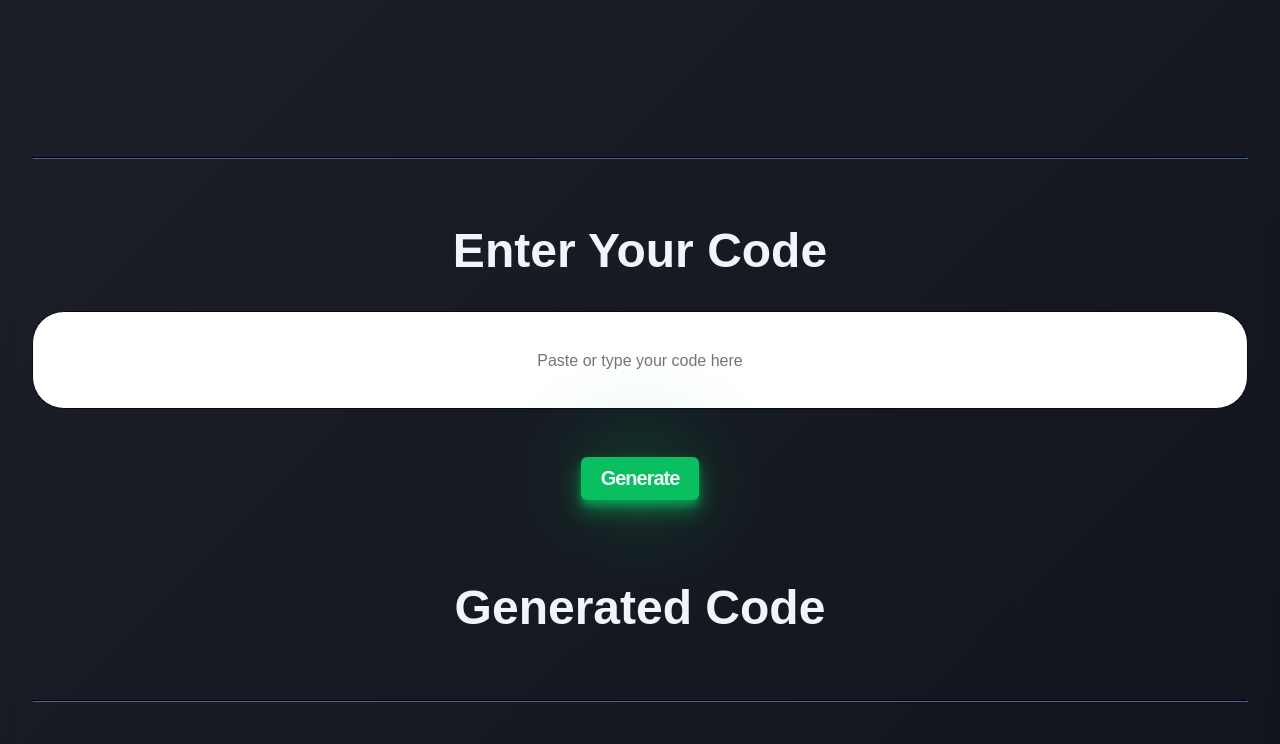
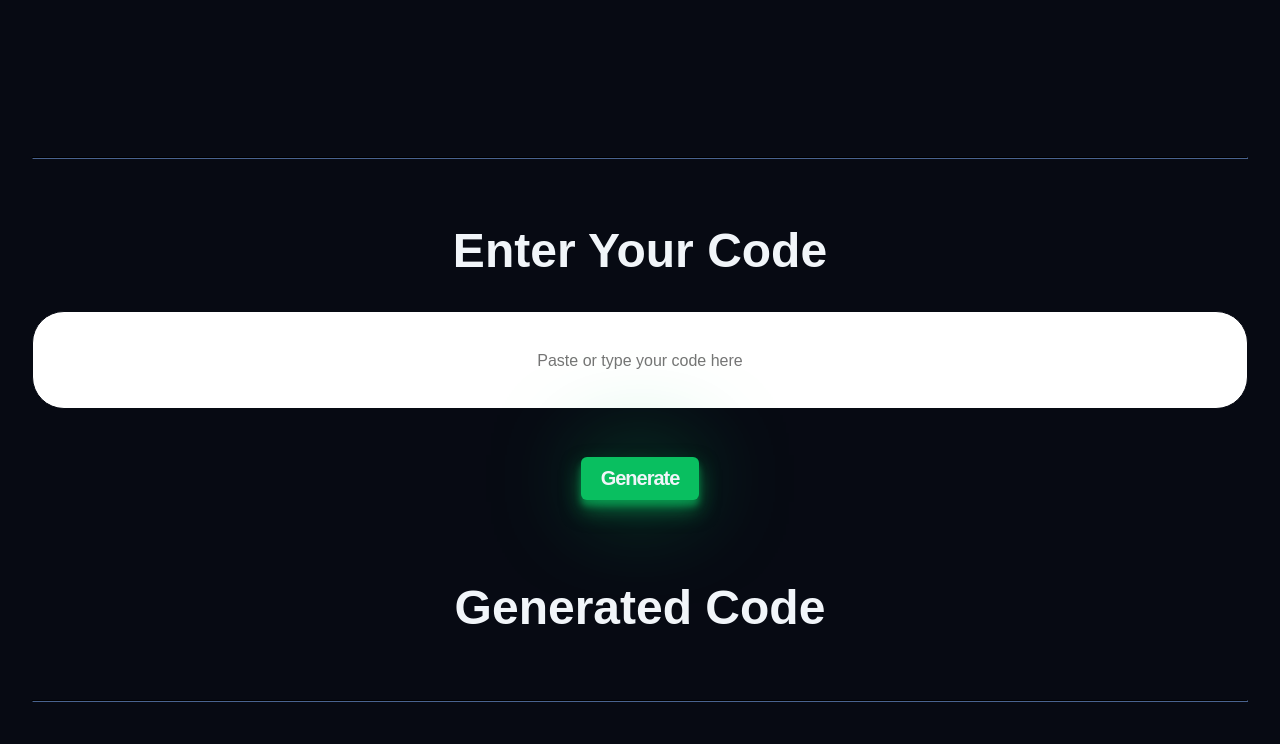
Before and after one commit to shailxD/AiReCode, a website built with Vite: page index.html in a window 1280 px wide. Shown: the part 628-1372 px from the top of the page. Built offline with nearby package versions, Linux system fonts and the light colour scheme; no server answers.

Commit message:
minor changes

```diff
--- a/index.html
+++ b/index.html
@@ -8,7 +8,7 @@
     <meta name="keywords" content="web design, html, css, js" />
     <title>AiReCode</title>
   </head>
-  <body class="body-overlay">
+  <body>
     <div class="cursor-dot" data-cursor-dot></div>
     <div class="cursor-outline" data-cursor-outline></div>
     <header class="header container">
--- a/package.json
+++ b/package.json
@@ -9,6 +9,7 @@
     "preview": "vite preview"
   },
   "devDependencies": {
+    "sass": "^1.68.0",
     "vite": "^4.4.5"
   },
   "dependencies": {
--- a/styles/style.css
+++ b/styles/style.css
@@ -28,7 +28,6 @@
     --size-8xl: 6rem;
     --size-9xl: 8rem;
     --size-10xl: 10rem
-
 }
 
 *{
@@ -54,23 +53,9 @@ body{
     font-family: 'General Sans', sans-serif;
     background-color: var(--clr-dark);
     color: var(--clr-light);
-    /* background: url('pacman.jpeg') no-repeat fixed center/cover; */
     position: relative;
     cursor: none;
 }
-
-.body-overlay::before {
-    content: "";
-    position: absolute;
-    top: 0;
-    left: 0;
-    width: 100%;
-    height: 100%;
-    background: linear-gradient(135deg, rgba(255, 255, 255, 0.1), rgba(255, 255, 255, 0));
-    backdrop-filter: blur(10px);
-    -webkit-backdrop-filter: blur(10px);
-    z-index: -1;
-  }
 
 /* custom cursor */
 .cursor-dot {
```
Also changed, not shown: 1 other file.
